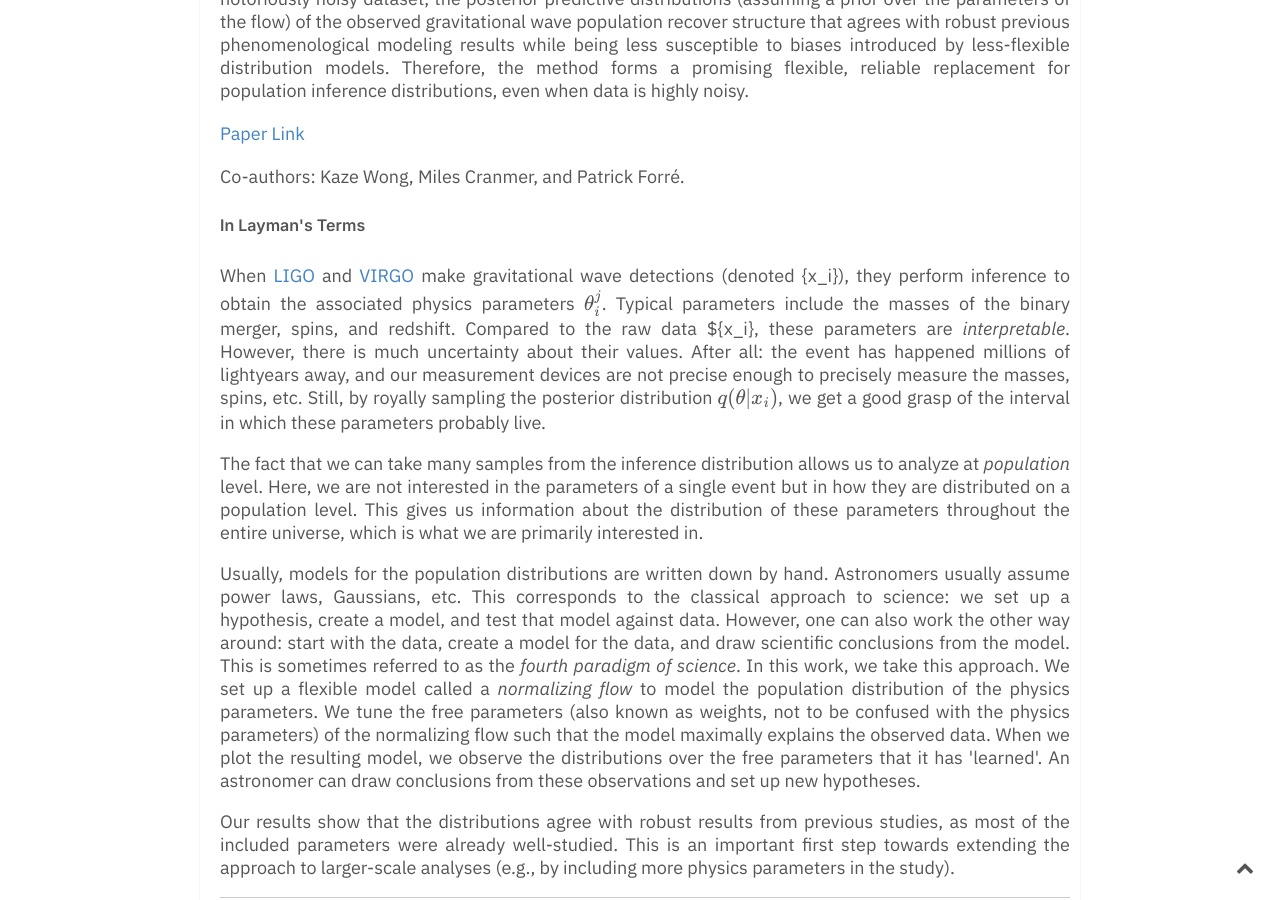
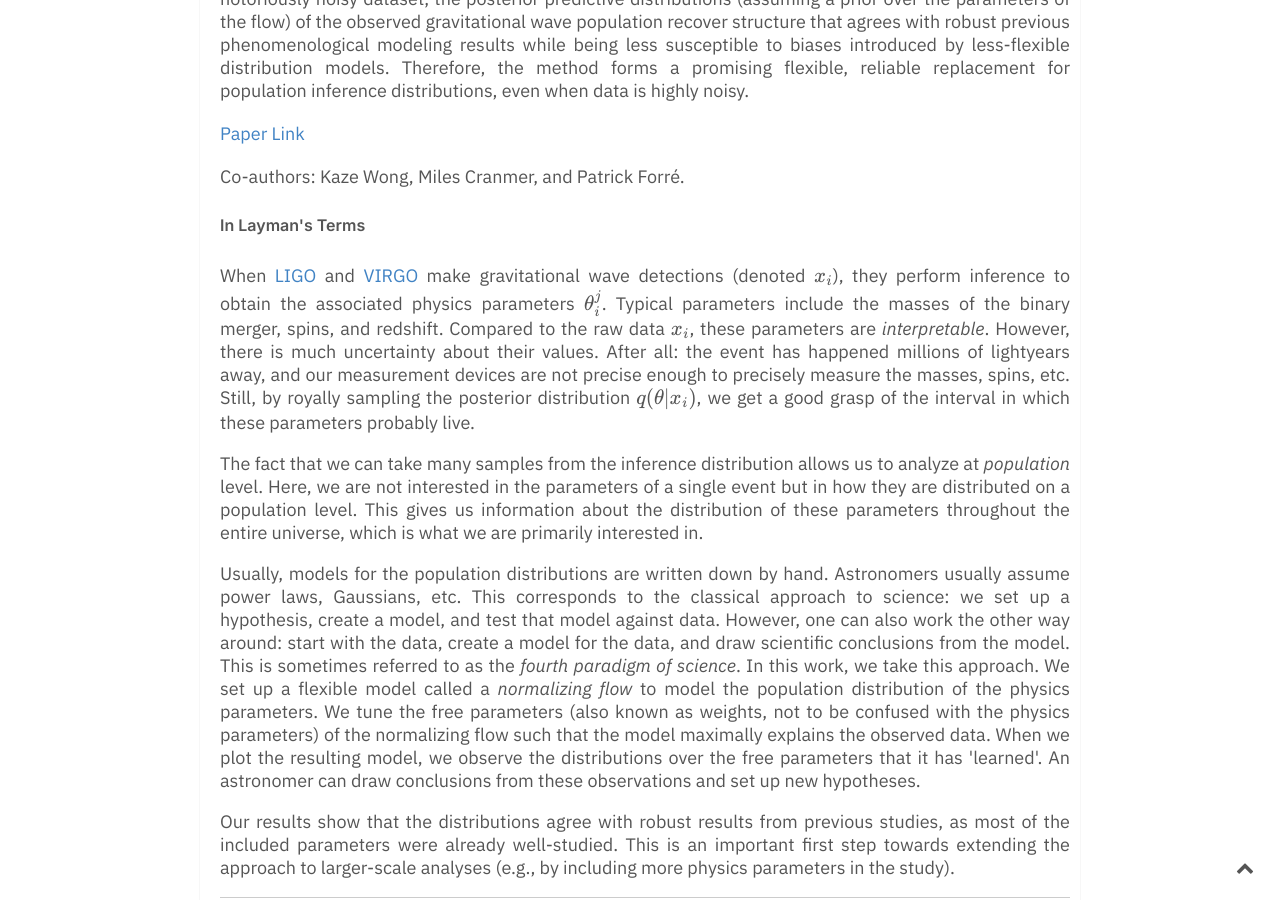
Before and after one commit to DavidRuhe/DavidRuhe.github.io, a Jekyll site: the page built from _notes/Normalizing Flows for Hierarchical Bayesian Analysis: A Gravitational Wave Population Study.md, in a window 1280 px wide and 900 px high, scrolled down 1110 px. Built offline with Jekyll 4.4.1, drawn with Linux system fonts in a browser that asks for light colours; formulas are drawn with MathJax 3; comment, search, counter and statistics services are not loaded.

Commit message:
add ml4phys 2022

```diff
--- a/_notes/Normalizing Flows for Hierarchical Bayesian Analysis: A Gravitational Wave Population Study.md
+++ b/_notes/Normalizing Flows for Hierarchical Bayesian Analysis: A Gravitational Wave Population Study.md
@@ -14,7 +14,7 @@ We propose parameterizing the population distribution of the gravitational wave
 
 Co-authors: Kaze Wong, Miles Cranmer, and Patrick Forré.
 ##### In Layman's Terms
-When [LIGO](https://en.wikipedia.org/wiki/LIGO) and [VIRGO](https://en.wikipedia.org/wiki/Virgo_interferometer) make gravitational wave detections (denoted \{x_i\}), they perform inference to obtain the associated physics parameters $\{\theta_i^j}$. Typical parameters include the masses of the binary merger, spins, and redshift. Compared to the raw data $\{x_i\}, these parameters are *interpretable*. However, there is much uncertainty about their values. After all: the event has happened millions of lightyears away, and our measurement devices are not precise enough to precisely measure the masses, spins, etc. Still, by royally sampling the posterior distribution $q(\theta|x_i)$, we get a good grasp of the interval in which these parameters probably live.
+When [LIGO](https://en.wikipedia.org/wiki/LIGO) and [VIRGO](https://en.wikipedia.org/wiki/Virgo_interferometer) make gravitational wave detections (denoted $\{x_i\}$), they perform inference to obtain the associated physics parameters $\{\theta_i^j}$. Typical parameters include the masses of the binary merger, spins, and redshift. Compared to the raw data $\{x_i\}$, these parameters are *interpretable*. However, there is much uncertainty about their values. After all: the event has happened millions of lightyears away, and our measurement devices are not precise enough to precisely measure the masses, spins, etc. Still, by royally sampling the posterior distribution $q(\theta|x_i)$, we get a good grasp of the interval in which these parameters probably live.
 
 The fact that we can take many samples from the inference distribution allows us to analyze at *population* level. Here, we are not interested in the parameters of a single event but in how they are distributed on a population level. This gives us information about the distribution of these parameters throughout the entire universe, which is what we are primarily interested in.
 
```
